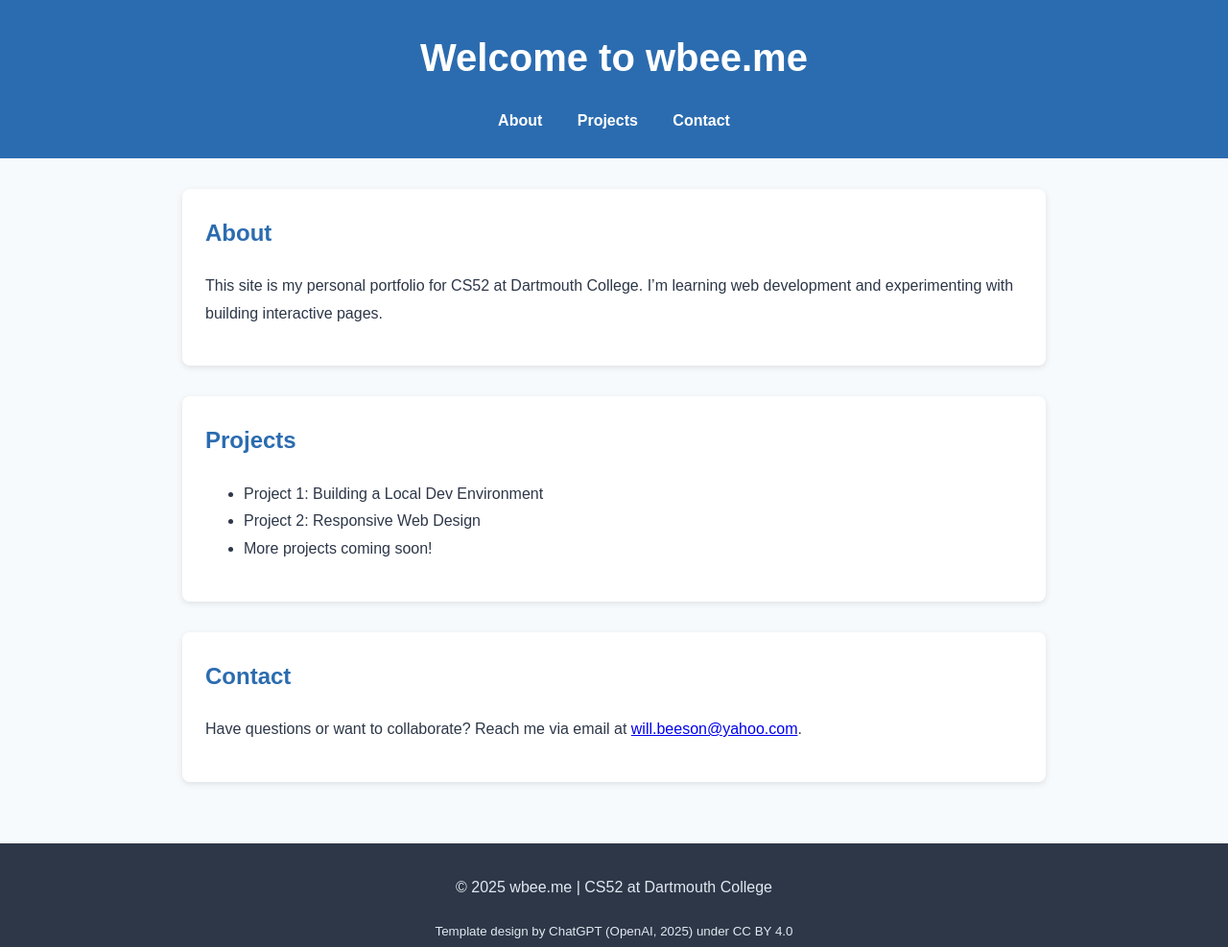
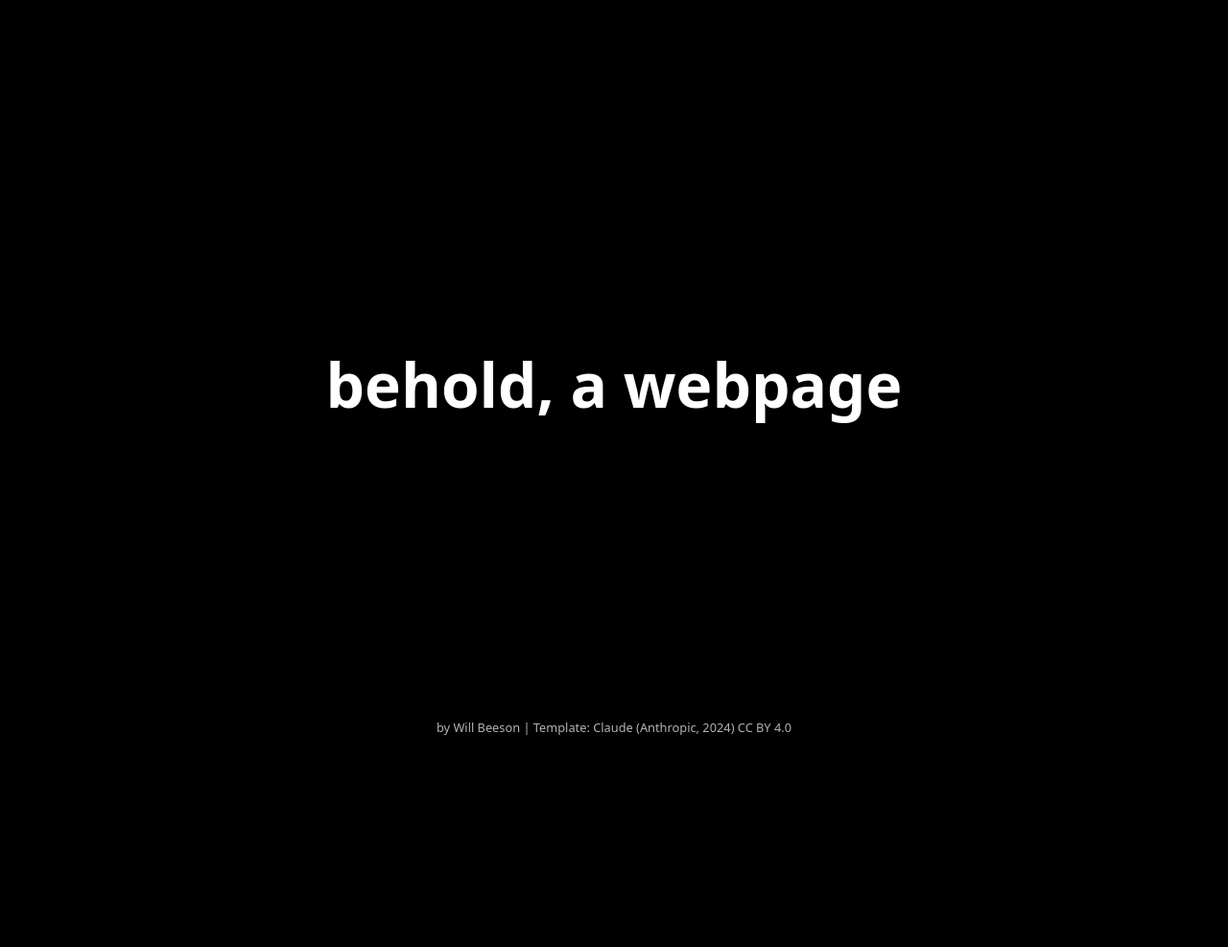
Before and after one commit to willbeeson1/wbee.me, a plain HTML site: page index.html in a window 1280 px wide. Shown: the whole page at 96% size. After the commit the page ends 800 px from the top, so only its background shows below. Drawn offline with Linux system fonts and the light colour scheme.

Commit message:
Beautification efforts with help from Claude

```diff
--- a/index.html
+++ b/index.html
@@ -4,14 +4,14 @@
         <title>Homepage</title>
     </head>
     <body>
-        Hey Stella
+        Hey Stella!
     </body>
 </html> -->
 
 <!DOCTYPE html>
 <html lang="en">
     <!--
-    Template created with assistance from ChatGPT (OpenAI, 2025)
+    Template adapted from Claude (Anthropic, 2024)
     License: Creative Commons Attribution 4.0 International License
     Original code generated on January 7, 2025
     Modifications by: Will Beeson
@@ -19,115 +19,36 @@
     <head>
         <meta charset="UTF-8">
         <meta name="viewport" content="width=device-width, initial-scale=1.0">
-        <title>wbee.me | CS52 Web Dev</title>
+        <title>wbee.me</title>
         <style>
-            :root {
-                --primary-color: #2b6cb0;
-                --secondary-color: #68d391;
-                --text-color: #2d3748;
-                --bg-color: #f7fafc;
-                --footer-bg: #2d3748;
-                --footer-text: #e2e8f0;
-            }
             body {
-                font-family: 'Arial', sans-serif;
-                line-height: 1.8;
-                background-color: var(--bg-color);
-                color: var(--text-color);
+                background: black;
+                color: white;
+                font-family: system-ui, -apple-system, sans-serif;
+                height: 100vh;
                 margin: 0;
-                padding: 0;
                 display: flex;
                 flex-direction: column;
-                min-height: 100vh;
-            }
-            header {
-                background: var(--primary-color);
-                color: white;
-                padding: 1.5rem 2rem;
+                justify-content: center;
+                align-items: center;
                 text-align: center;
             }
-            header h1 {
+            h1 {
+                font-size: 4rem;
                 margin: 0;
-                font-size: 2.5rem;
-            }
-            nav {
-                margin-top: 1rem;
-            }
-            nav a {
-                color: white;
-                text-decoration: none;
-                margin: 0 1rem;
-                font-weight: bold;
-            }
-            nav a:hover {
-                text-decoration: underline;
-            }
-            main {
-                flex: 1;
-                padding: 2rem;
-                max-width: 900px;
-                margin: 0 auto;
-            }
-            section {
-                margin-bottom: 2rem;
-                background: white;
-                padding: 1.5rem;
-                border-radius: 8px;
-                box-shadow: 0 2px 6px rgba(0, 0, 0, 0.1);
-            }
-            section h2 {
-                margin-top: 0;
-                color: var(--primary-color);
             }
             footer {
-                background: var(--footer-bg);
-                color: var(--footer-text);
-                text-align: center;
-                padding: 1rem;
-            }
-            footer a {
-                color: var(--secondary-color);
-                text-decoration: none;
-            }
-            footer a:hover {
-                text-decoration: underline;
+                position: fixed;
+                bottom: 20px;
+                font-size: 0.8rem;
+                opacity: 0.7;
             }
         </style>
     </head>
     <body>
-        <header>
-            <h1>Welcome to wbee.me</h1>
-            <nav>
-                <a href="#about">About</a>
-                <a href="#projects">Projects</a>
-                <a href="#contact">Contact</a>
-            </nav>
-        </header>
-
-        <main>
-            <section id="about">
-                <h2>About</h2>
-                <p>This site is my personal portfolio for CS52 at Dartmouth College. I’m learning web development and experimenting with building interactive pages.</p>
-            </section>
-
-            <section id="projects">
-                <h2>Projects</h2>
-                <ul>
-                    <li>Project 1: Building a Local Dev Environment</li>
-                    <li>Project 2: Responsive Web Design</li>
-                    <li>More projects coming soon!</li>
-                </ul>
-            </section>
-
-            <section id="contact">
-                <h2>Contact</h2>
-                <p>Have questions or want to collaborate? Reach me via email at <a href="mailto:will.beeson@yahoo.com">will.beeson@yahoo.com</a>.</p>
-            </section>
-        </main>
-
+        <h1>behold, a webpage</h1>
         <footer>
-            <p>© 2025 wbee.me | CS52 at Dartmouth College</p>
-            <p><small>Template design by ChatGPT (OpenAI, 2025) under CC BY 4.0</small></p>
+            <p>by Will Beeson | Template: Claude (Anthropic, 2024) CC BY 4.0</p>
         </footer>
     </body>
 </html>
```
